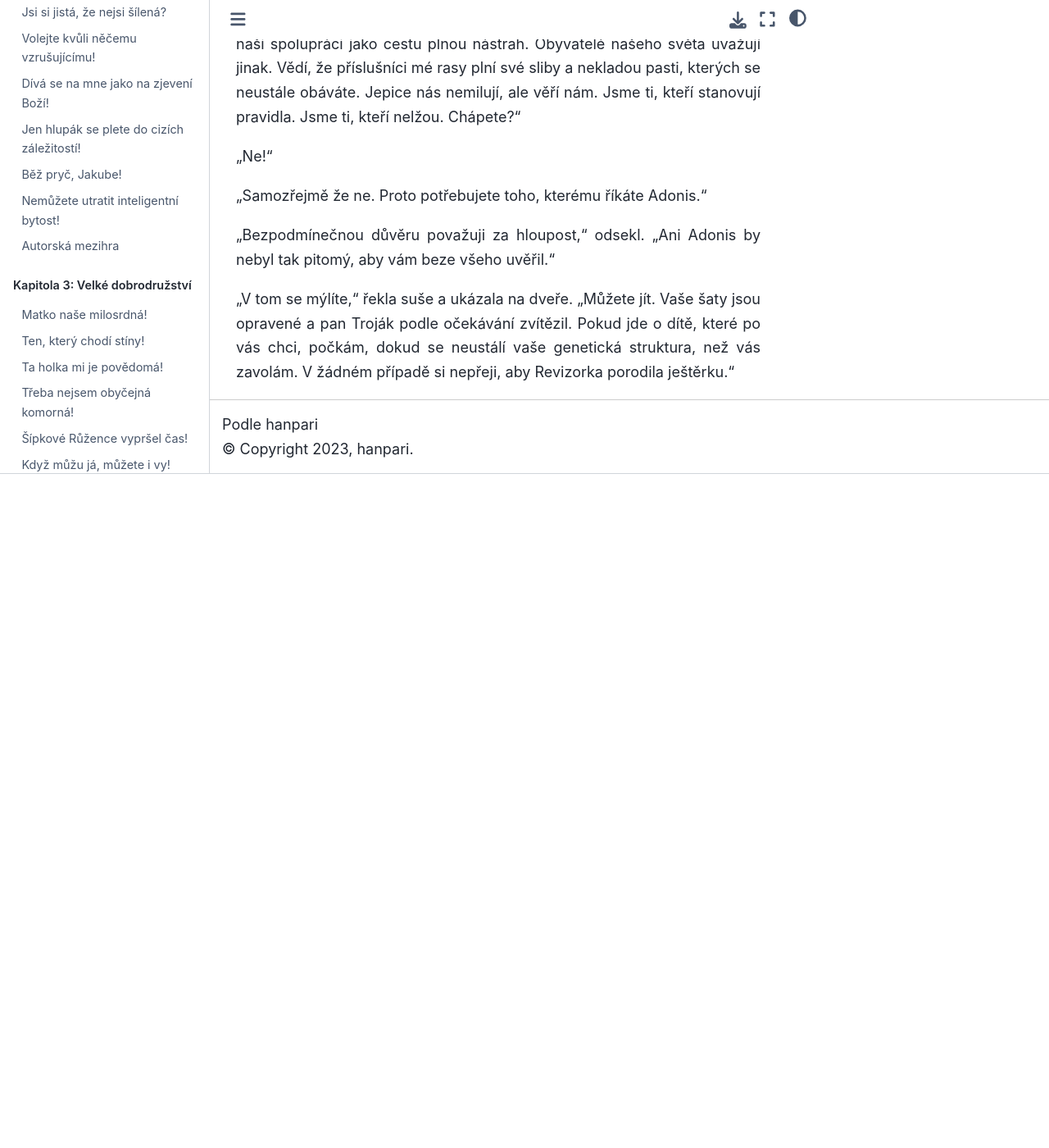
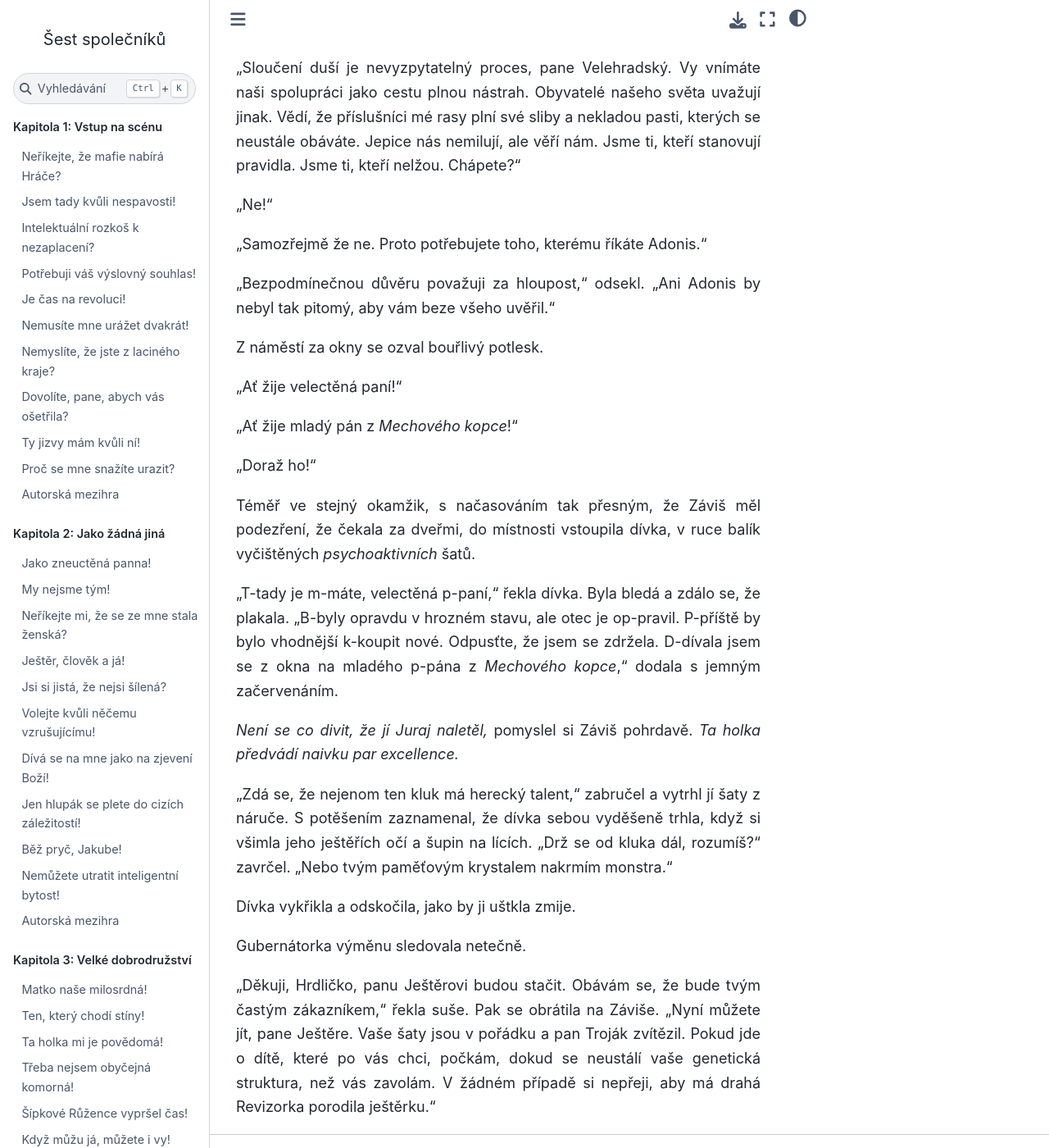
Before and after one commit to hanpari/sest-spolecniku, a Sphinx documentation site: the page built from source/sest_spolecniku/17/04.md, in a window 1280 px wide and 1400 px high, scrolled down 7478 px. Shown: the whole window at 82% size. Built offline with Sphinx 7.4.7 and the Sphinx Book theme 1.1.4, drawn with Linux system fonts in a browser that asks for light colours; before the commit the page ends 8056 px from its top, so only the background shows below that; some of the changed text lies outside the part shown.

Commit message:
Hrdlicka

```diff
--- a/source/sest_spolecniku/17/04.md
+++ b/source/sest_spolecniku/17/04.md
@@ -18,7 +18,7 @@ Z žen a mužů se vlivem nějakého záhadného kouzla stávali šílenci, kte
 
 "Nejsem typ, který snadno obětuje pěšáky," řekl a vrátil jí otázku nazpět. "Chcete mne proto kritizovat?"
 
-"Naopak, hodlám vaši slabost využít," řekla klidně. "Přišel jste, abyste zachránil pana Trojáka. Jinak byste se neobtěžoval."
+"Naopak, hodlám vaši slabost využít," řekla klidně. "Přišel jste, abyste zachránil pana Trojáka. Jinak byste se neobtěžoval. Pokud jde o nátlak mé drahé revizorky, ignorujte ho. Ještě nenastal čas, abyste se s ní setkal."
 
 *Pana Trojáka? Vážně netuší, že tady mám i jiná želízka v ohni? Nesmím věřit jedinému slovu, které poví. Zbytek **Šesti společníků** zná určitě také.*
 
@@ -108,7 +108,7 @@ Ze vzpomínek se ozval hlas ředitelky: *Když tě vyvedou z míry, oplať stejn
 
 "Skutečně?"
 
-Pod jemnou bradu stékaly kapky vína a jedna za druhou padaly do krajky bílých šatů. Záviše dráždilo, že se nesnaží utřít. *Bavím se snad se strojem?*
+Pod jemnou bradu stékaly kapky vína a jedna za druhou padaly do krajky bílých šatů. Záviše dráždilo, že se nesnaží utřít. *Kde se v ní bere ta strojová netečnost?*
 
 "I my klademe důraz na genetiku," vysvětlil, "ale u lidí hledíme na etický rozměr. Nebo se alespoň snažíme tolik předstírat," dodal a ušklíbl se. Vybavil si desítky experimentů, které prováděla **Vita Aeterna** na sirotcích. Nebyl nakonec i on sám výsledkem rodové manipulace, klon vlivného zlatohlávka?  "Nu budiž, chápu, že si chcete zajistit její potomky. Ale proč já? Nesnáší mne."
 
@@ -178,4 +178,24 @@ Pod jemnou bradu stékaly kapky vína a jedna za druhou padaly do krajky bílýc
 
 "Bezpodmínečnou důvěru považuji za hloupost," odsekl. "Ani Adonis by nebyl tak pitomý, aby vám beze všeho uvěřil."
 
-"V tom se mýlíte," řekla suše a ukázala na dveře. "Můžete jít. Vaše šaty jsou opravené a pan Troják podle očekávání zvítězil. Pokud jde o dítě, které po vás chci, počkám, dokud se neustálí vaše genetická struktura, než vás zavolám. V žádném případě si nepřeji, aby Revizorka porodila ještěrku."
+Z náměstí za okny se ozval bouřlivý potlesk.
+
+"Ať žije velectěná paní!"
+
+"Ať žije mladý pán z *Mechového kopce*!"
+
+"Doraž ho!"
+
+Téměř ve stejný okamžik, s načasováním tak přesným, že Záviš měl podezření, že čekala za dveřmi, do místnosti vstoupila dívka, v ruce balík vyčištěných *psychoaktivních* šatů.
+
+"T-tady je m-máte, velectěná p-paní," řekla dívka. Byla bledá a zdálo se, že plakala. "B-byly opravdu v hrozném stavu, ale otec je op-pravil. P-příště by bylo vhodnější k-koupit nové. Odpusťte, že jsem se zdržela. D-dívala jsem se z okna na mladého p-pána z *Mechového kopce*," dodala s jemným začervenáním.
+
+*Není se co divit, že jí Juraj naletěl,* pomyslel si Záviš pohrdavě. *Ta holka předvádí naivku par excellence.*
+
+"Zdá se, že nejenom ten kluk má herecký talent," zabručel a vytrhl jí šaty z náruče. S potěšením zaznamenal, že dívka sebou vyděšeně trhla, když si všimla jeho ještěřích očí a šupin na lících. "Drž se od kluka dál, rozumíš?" zavrčel. "Nebo tvým paměťovým krystalem nakrmím monstra."
+
+Dívka vykřikla a odskočila, jako by ji uštkla zmije.
+
+Gubernátorka výměnu sledovala netečně.
+
+"Děkuji, Hrdličko, panu Ještěrovi budou stačit. Obávám se, že bude tvým častým zákazníkem," řekla suše. Pak se obrátila na Záviše. "Nyní můžete jít, pane Ještěre. Vaše šaty jsou v pořádku a pan Troják zvítězil. Pokud jde o dítě, které po vás chci, počkám, dokud se neustálí vaše genetická struktura, než vás zavolám. V žádném případě si nepřeji, aby má drahá Revizorka porodila ještěrku."
```
Also changed, not shown: other parts of source/sest_spolecniku/17/04.md (+6 -6 lines).
